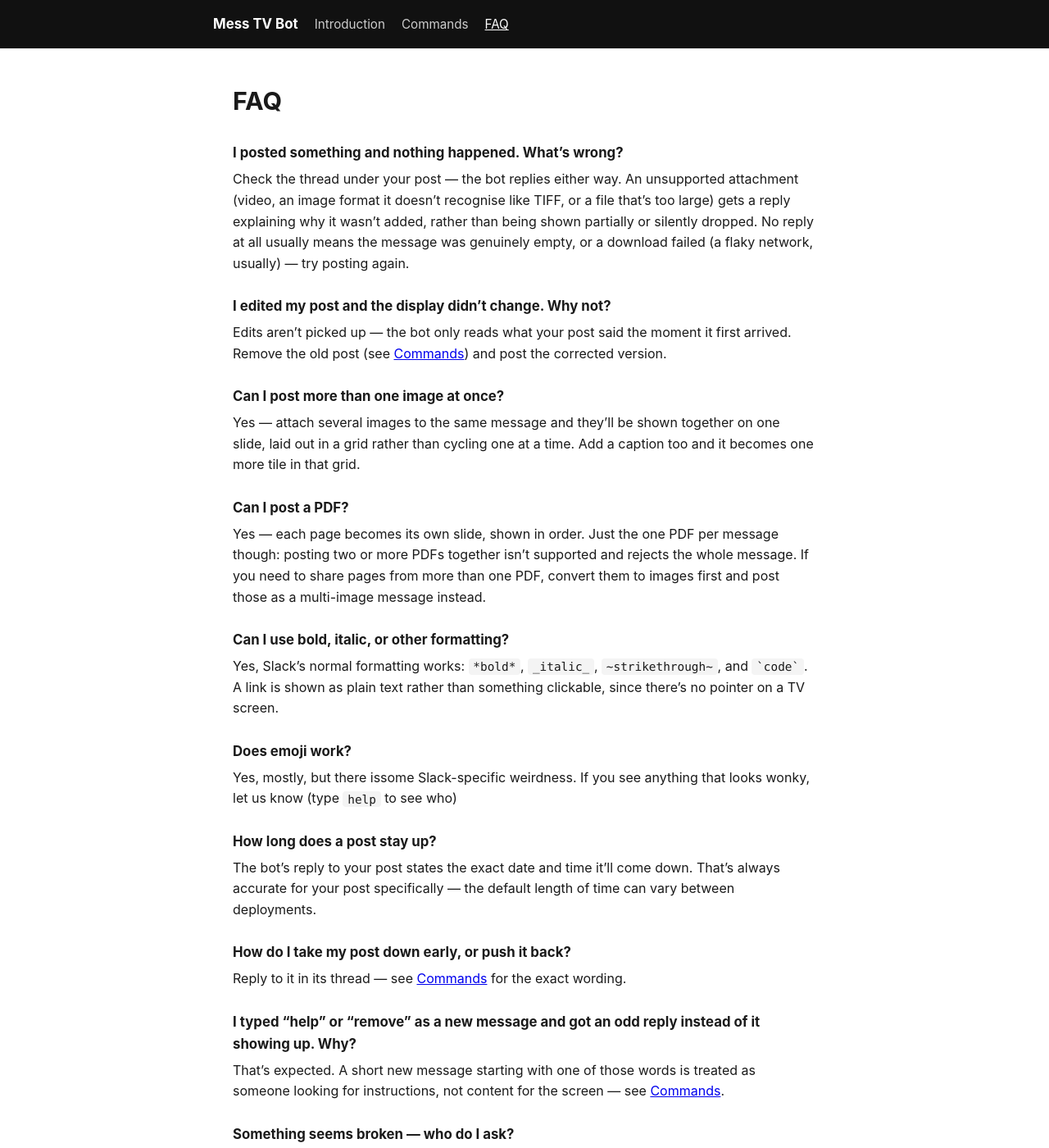
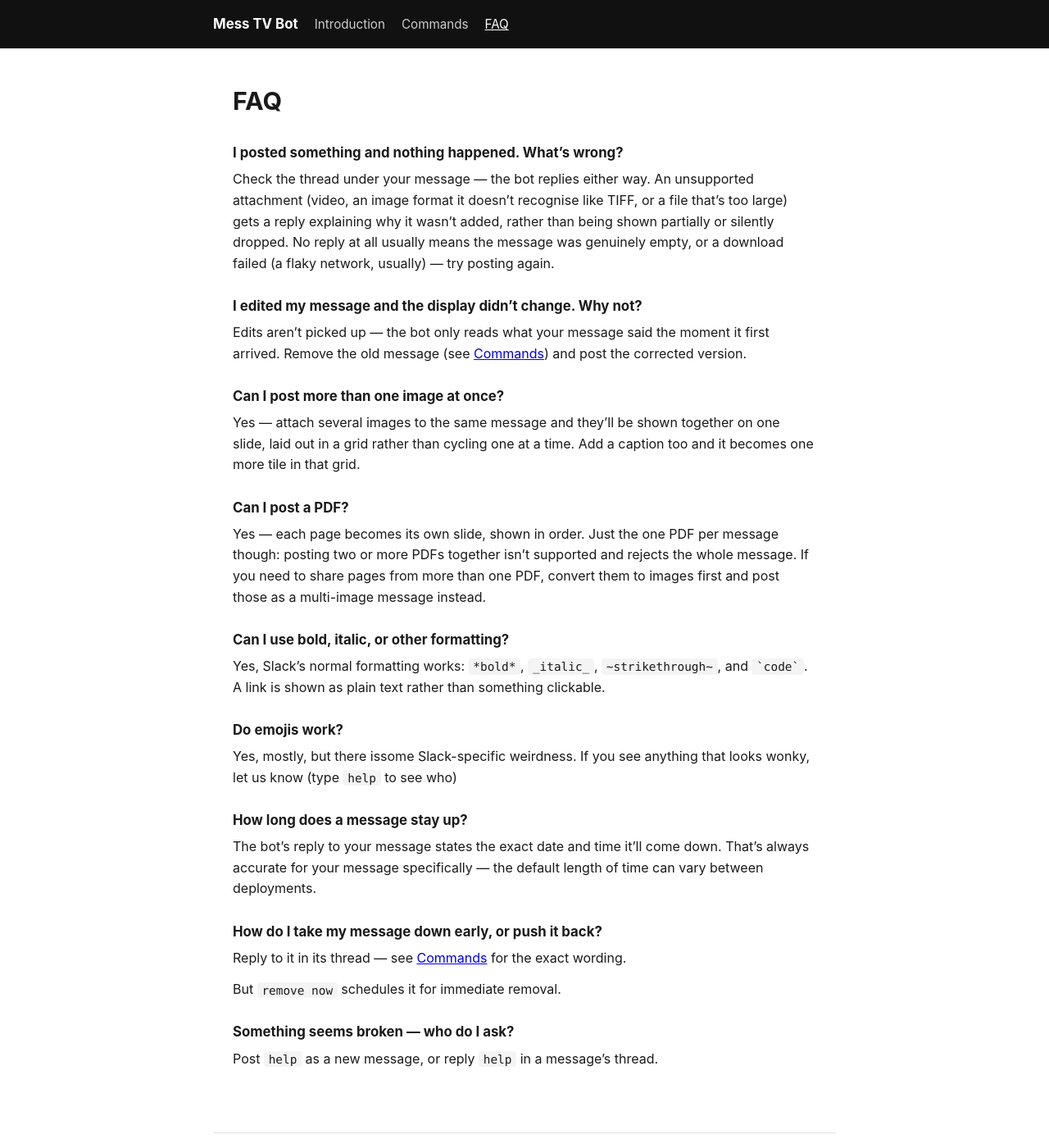
Before and after one commit to d6y/messtvbot, a Jekyll site: the page built from docs/faq.md, in a window 1280 px wide and 1400 px high. Shown: the whole window at 82% size. Built offline with Jekyll 4.4.1, drawn with Linux system fonts in a browser that asks for light colours.

Commit message:
posts and message wording fixes

```diff
--- a/docs/faq.md
+++ b/docs/faq.md
@@ -10,13 +10,13 @@ nav: faq
 <div class="faq-item" markdown="1">
 ### I posted something and nothing happened. What's wrong?
 
-Check the thread under your post — the bot replies either way. An unsupported attachment (video, an image format it doesn't recognise like TIFF, or a file that's too large) gets a reply explaining why it wasn't added, rather than being shown partially or silently dropped. No reply at all usually means the message was genuinely empty, or a download failed (a flaky network, usually) — try posting again.
+Check the thread under your message — the bot replies either way. An unsupported attachment (video, an image format it doesn't recognise like TIFF, or a file that's too large) gets a reply explaining why it wasn't added, rather than being shown partially or silently dropped. No reply at all usually means the message was genuinely empty, or a download failed (a flaky network, usually) — try posting again.
 </div>
 
 <div class="faq-item" markdown="1">
-### I edited my post and the display didn't change. Why not?
+### I edited my message and the display didn't change. Why not?
 
-Edits aren't picked up — the bot only reads what your post said the moment it first arrived. Remove the old post (see [Commands](commands.html)) and post the corrected version.
+Edits aren't picked up — the bot only reads what your message said the moment it first arrived. Remove the old message (see [Commands](commands.html)) and post the corrected version.
 </div>
 
 <div class="faq-item" markdown="1">
@@ -34,35 +34,33 @@ Yes — each page becomes its own slide, shown in order. Just the one PDF per me
 <div class="faq-item" markdown="1">
 ### Can I use bold, italic, or other formatting?
 
-Yes, Slack's normal formatting works: `*bold*`, `_italic_`, `~strikethrough~`, and `` `code` ``. A link is shown as plain text rather than something clickable, since there's no pointer on a TV screen.
+Yes, Slack's normal formatting works: `*bold*`, `_italic_`, `~strikethrough~`, and `` `code` ``. A link is shown as plain text rather than something clickable.
 </div>
 
 <div class="faq-item" markdown="1">
-### Does emoji work?
+### Do emojis work?
 
 Yes, mostly, but there issome Slack-specific weirdness. If you see anything that looks wonky, let us know (type `help` to see who)
 </div>
 
 <div class="faq-item" markdown="1">
-### How long does a post stay up?
+### How long does a message stay up?
 
-The bot's reply to your post states the exact date and time it'll come down. That's always accurate for your post specifically — the default length of time can vary between deployments.
+The bot's reply to your message states the exact date and time it'll come down. That's always accurate for your message specifically — the default length of time can vary between deployments.
 </div>
 
 <div class="faq-item" markdown="1">
-### How do I take my post down early, or push it back?
+### How do I take my message down early, or push it back?
 
 Reply to it in its thread — see [Commands](commands.html) for the exact wording.
-</div>
 
-<div class="faq-item" markdown="1">
-### I typed "help" or "remove" as a new message and got an odd reply instead of it showing up. Why?
+But `remove now` schedules it for immediate removal.
 
-That's expected. A short new message starting with one of those words is treated as someone looking for instructions, not content for the screen — see [Commands](commands.html).
+
 </div>
 
 <div class="faq-item" markdown="1">
 ### Something seems broken — who do I ask?
 
-Post `help` as a new message, or reply `help` in a post's thread.
+Post `help` as a new message, or reply `help` in a message's thread.
 </div>
```
Also changed, not shown: docs/commands.md (+7 -7 lines), docs/index.md (+5 -5 lines).
